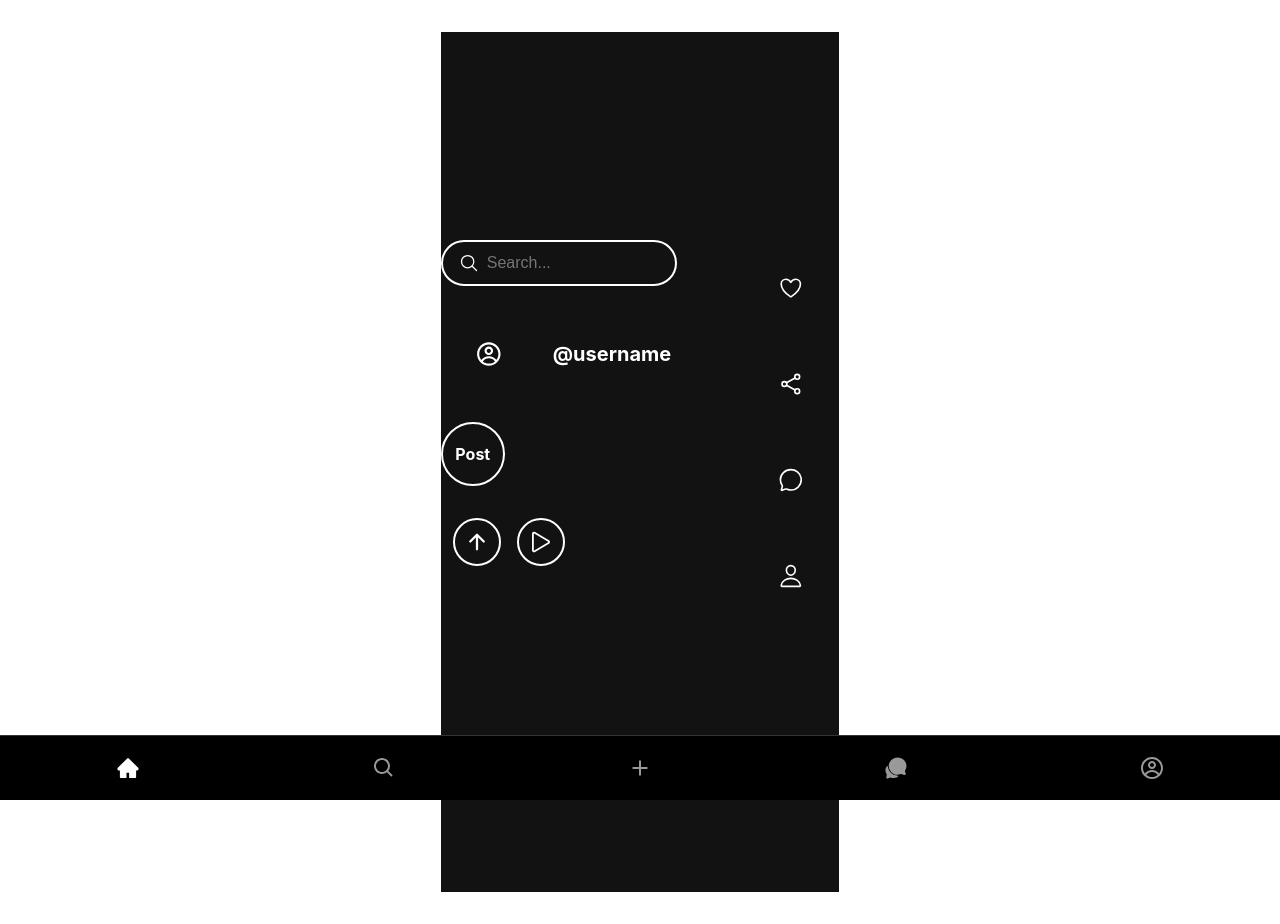
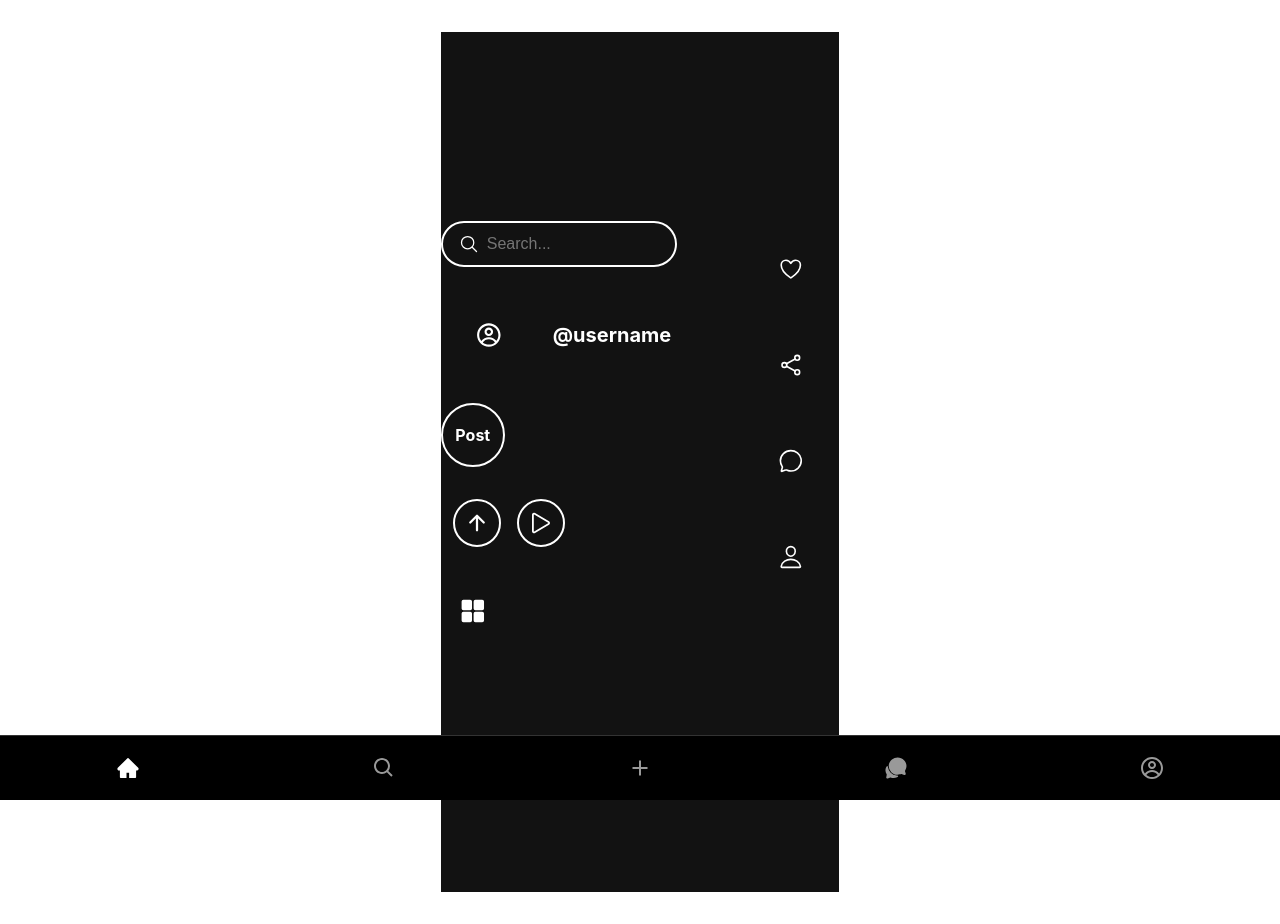
Before and after one commit to brief69/social-mold, a React (Vite) app: page / in a window 1280 px wide. Built offline with nearby package versions, Linux system fonts and the light colour scheme.

Commit message:
feat: Implement ViewSwapActionButton with list/grid toggle

```diff
--- a/src/App.tsx
+++ b/src/App.tsx
@@ -1,7 +1,7 @@
 import { useState } from 'react'
 import reactLogo from './assets/react.svg'
 import viteLogo from '/vite.svg'
-import { NavBar, SwapActionButton, PostButton, Profile, SearchForm, SideActionButton } from './components'
+import { NavBar, SwapActionButton, PostButton, Profile, SearchForm, SideActionButton, ViewSwapActionButton } from './components'
 import { ThemeProvider } from './theme/ThemeContext'
 import './App.css'
 
@@ -34,6 +34,7 @@ function App() {
               <Profile />
               <PostButton />
               <SwapActionButton />
+              <ViewSwapActionButton />
             </div>
             <SideActionButton />
           </div>
--- /dev/null
+++ b/src/components/common/ViewSwapActionButton.tsx
@@ -0,0 +1,47 @@
+import React, { useState } from 'react';
+import { IoList, IoGrid } from 'react-icons/io5';
+import { useTheme } from '../../theme/ThemeContext';
+import '../../styles/animations.css';
+
+const ViewSwapActionButton: React.FC = () => {
+  const theme = useTheme();
+  const [isListView, setIsListView] = useState(true);
+
+  const handleViewSwap = () => {
+    setIsListView(!isListView);
+    // TODO: ビュー切り替えの処理を実装
+    // - コンテンツのレイアウト変更
+    // - アニメーション効果
+    // - 表示状態の永続化
+  };
+
+  const buttonStyle = {
+    background: 'none',
+    border: 'none',
+    width: '64px',
+    height: '64px',
+    display: 'flex',
+    alignItems: 'center',
+    justifyContent: 'center',
+    color: theme.primary,
+    cursor: 'pointer',
+  };
+
+  return (
+    <button
+      className="tap-animation"
+      onClick={handleViewSwap}
+      style={buttonStyle}
+      title={isListView ? "Switch to Grid View" : "Switch to List View"}
+      aria-label={isListView ? "Switch to Grid View" : "Switch to List View"}
+    >
+      {isListView ? (
+        <IoGrid size={48} />
+      ) : (
+        <IoList size={48} />
+      )}
+    </button>
+  );
+};
+
+export default ViewSwapActionButton;
--- a/src/components/index.ts
+++ b/src/components/index.ts
@@ -5,6 +5,7 @@ export { default as Tab } from './common/Tab';
 export { default as PostButton } from './common/PostButton';
 export { default as SideActionButton } from './common/SideActionButton';
 export { default as SwapActionButton } from './common/SwapActionButton';
+export { default as ViewSwapActionButton } from './common/ViewSwapActionButton';
 export { default as SearchForm } from './common/SearchForm';
 export { default as Setting } from './common/Setting';
 export { default as Wallet } from './common/Wallet';
```
